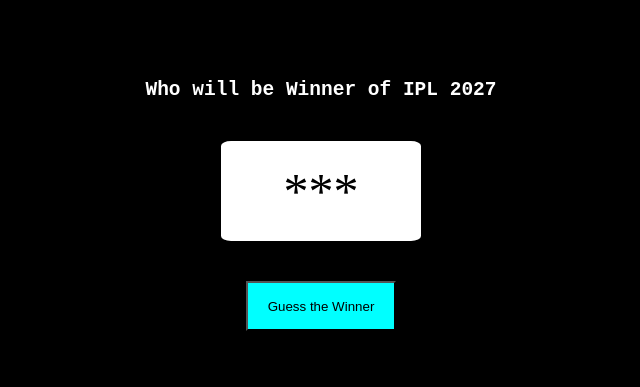
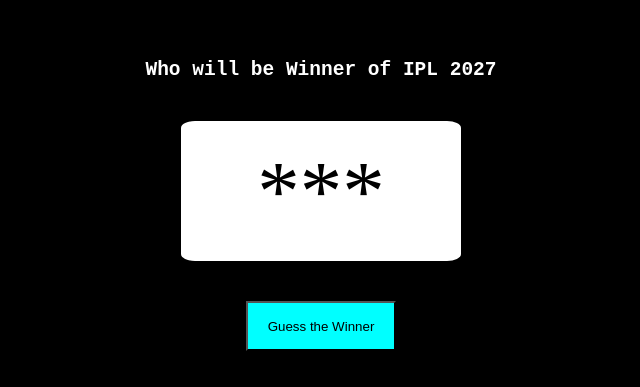
Before and after one commit to shikhar-123-spec/html_basic, a plain HTML site: page 06_DOM_Project2/index.html in a window 1280 px wide. Shown: the part 195-582 px from the top of the page, without its empty margins (319-959 px from the left). Drawn offline with Linux system fonts and the light colour scheme.

Commit message:
Update DOM project

```diff
--- a/06_DOM_Project2/style.css
+++ b/06_DOM_Project2/style.css
@@ -21,11 +21,12 @@
 }
 
 #box {
+    padding: 20px 40px;
     font-family: 'Times New Roman', Times, serif;
     border-radius: 5%;
     height: 100px;
     width: 200px;
-    font-size: 50px;
+    font-size: 85px;
     background-color: white;
     display: flex;
     justify-content: center;
```
